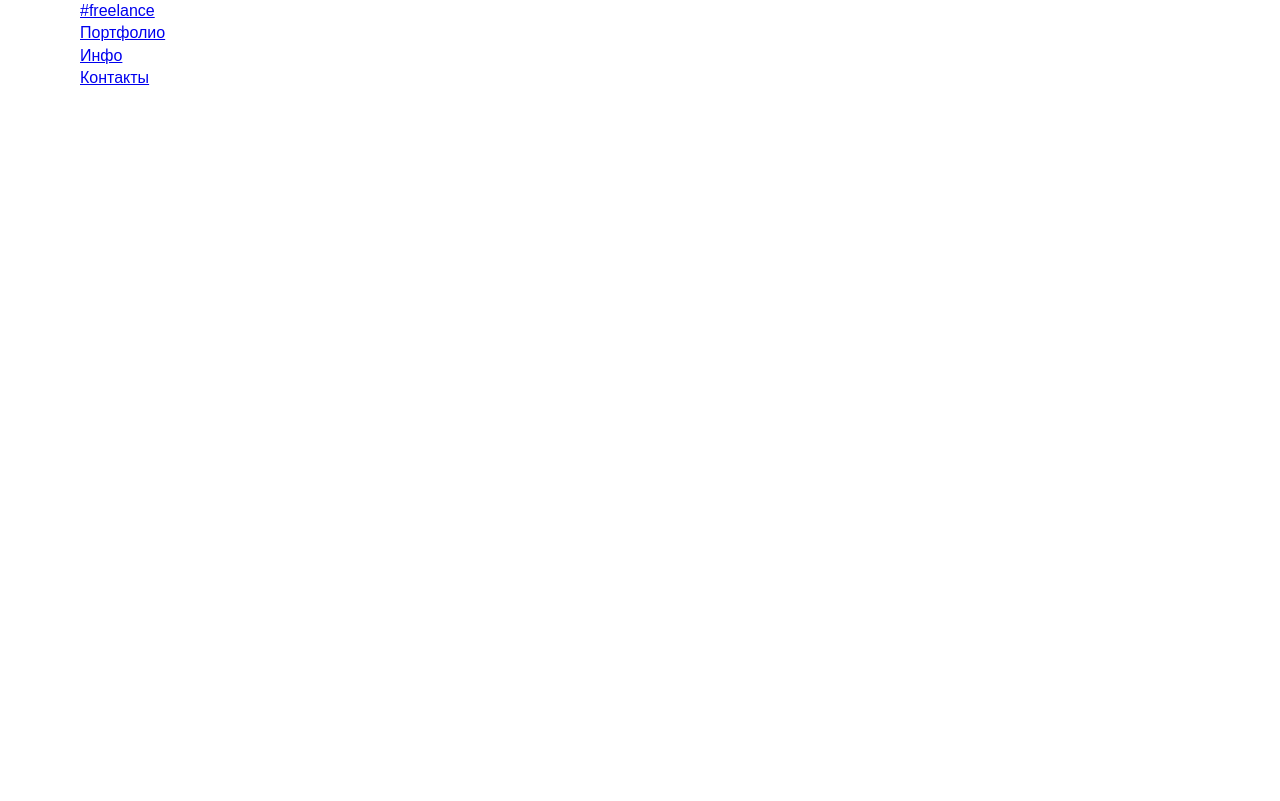
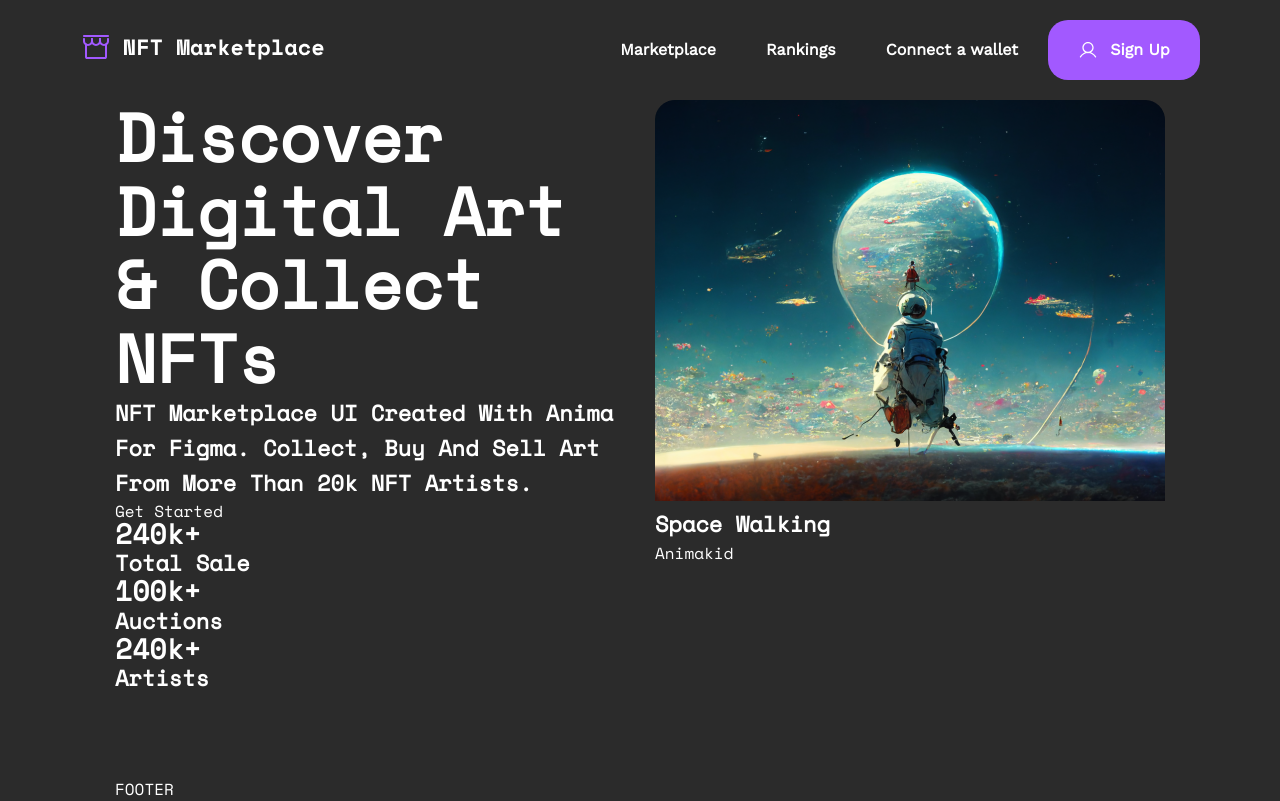
Before and after one commit to Martin6175903/NFT-Marketplace, a website: page src/html/index.html in a window 1280 px wide. Drawn offline with nearby package versions, Linux system fonts and the light colour scheme; files that its build step writes are made by us from their sources.

Commit message:
added header and chunk Block Starts

```diff
--- /dev/null
+++ b/src/html/MainPage/starts.html
@@ -0,0 +1,34 @@
+<section class="starts">
+  <div class="container">
+    <div class="starts__items">
+      <div class="starts__item">
+        <h1 class="title-level-one">
+          Discover digital art & Collect NFTs
+        </h1>
+        <h5 class="title-level-five">
+          NFT marketplace UI created with Anima for Figma. Collect, buy and sell art from more than 20k NFT artists.
+        </h5>
+        <a class="btn" href="#">Get Started</a>
+        <div class="starts__item-inner">
+          <div class="starts__item-box">
+            <h4 class="title-level-four">240k+</h4>
+            <h5 class="title-level-five">Total Sale</h5>
+          </div>
+          <div class="starts__item-box">
+            <h4 class="title-level-four">100k+</h4>
+            <h5 class="title-level-five">Auctions</h5>
+          </div>
+          <div class="starts__item-box">
+            <h4 class="title-level-four">240k+</h4>
+            <h5 class="title-level-five">Artists</h5>
+          </div>
+        </div>
+      </div>
+      <div class="starts__item">
+        <img src="../../img/homepage/starts/starts-bg.png" alt="Starts Background Image" class="starts__item-img">
+        <h5 class="title-level-five">Space Walking</h5>
+        <h6 class="title-level-six starts__item-subtitle">Animakid</h6>
+      </div>
+    </div>
+  </div>
+</section>
--- a/src/html/chunk/header.html
+++ b/src/html/chunk/header.html
@@ -1,22 +1,23 @@
 <header class="header">
-    <div class="container">
+    <div class="container header__container">
+        <a class="logo" href="./">
+            <img class="logo__img" src="../../img/logo.svg" alt="Logo SVG Site">
+        </a>
         <!-- Navbar -->
-        <nav>
-            <div class="container">
-                <div class="navbar">
-                    <div class="logo"> <a href="#"> #freelance </a> </div>
-                    <ul class="menu">
-                        <li class="menu__item"><a href="#" class="menu__item-link" data-scroll>Портфолио</a></li>
-                        <li class="menu__item"><a href="#" class="menu__item-link" data-scroll>Инфо</a></li>
-                        <li class="menu__item"><a href="#" class="menu__item-link" data-scroll>Контакты</a></li>
-                    </ul>
-                    <div class="burger">
-                        <span></span>
-                        <span></span>
-                        <span></span>
-                    </div>
-                </div>
-            </div>
+        <nav class="nav">
+            <ul class="menu">
+                <li class="menu__item"><a href="#" class="menu__item-link" data-scroll>Marketplace</a></li>
+                <li class="menu__item"><a href="#" class="menu__item-link" data-scroll>Rankings</a></li>
+                <li class="menu__item"><a href="#" class="menu__item-link" data-scroll>Connect a wallet</a></li>
+            </ul>
+            <a class="header__link-action" href="#">
+                <span class="header__link-action__text">Sign Up</span>
+            </a>
         </nav>
+        <div class="header__burger">
+            <span class="header__burger-item"></span>
+            <span class="header__burger-item"></span>
+            <span class="header__burger-item"></span>
+        </div>
     </div>
 </header>
--- a/src/html/index.html
+++ b/src/html/index.html
@@ -13,6 +13,7 @@
     <div class="wrapper__box">
         <!--Header-->
         @@include("./chunk/header.html")
+        @@include("./MainPage/starts.html")
     </div>
     <!-- Footer -->
     @@include("./chunk/footer.html")
--- a/src/scss/block/_fonts.scss
+++ b/src/scss/block/_fonts.scss
@@ -1,47 +1,47 @@
 @font-face {
-  font-family: 'Mulish';
+  font-family: 'Mulish-Bold';
   src: url("../../fonts/Mulish-Bold.ttf") format('truetype');
   font-weight: 700;
 }
 
 @font-face {
-  font-family: 'Mulish';
+  font-family: 'Mulish-Regular';
   src: url("../../fonts/Mulish-Regular.ttf") format('truetype');
   font-weight: 400;
 }
 
 @font-face {
-  font-family: 'Mulish';
+  font-family: 'Mulish-Semibold';
   src: url("../../fonts/Mulish-SemiBold.ttf") format('truetype');
   font-weight: 600;
 }
 
 @font-face {
-  font-family: 'Poppins';
+  font-family: 'Poppins-Regular';
   src: url("../../fonts/Poppins-Regular.ttf") format('truetype');
   font-weight: 400;
 }
 
 @font-face {
-  font-family: 'SpaceMono';
+  font-family: 'Space-Mono-Bold';
   src: url("../../fonts/SpaceMono-Bold.ttf") format('truetype');
   font-weight: 700;
 }
 
 @font-face {
-  font-family: 'SpaceMono';
+  font-family: 'Space-Mono-Regular';
   src: url("../../fonts/SpaceMono-Regular.ttf") format('truetype');
   font-weight: 400;
 }
 
 @font-face {
-  font-family: 'WorkSans';
+  font-family: 'Work-Sans-Regular';
   src: url("../../fonts/WorkSans-Regular.ttf") format('truetype');
   font-weight: 400;
 }
 
 @font-face {
-  font-family: 'Work Sans';
+  font-family: 'Work-Sans-SemiBold';
   src: url("../../fonts/WorkSans-SemiBold.ttf") format('truetype');
   font-weight: 600;
 }
--- a/src/scss/block/_global.scss
+++ b/src/scss/block/_global.scss
@@ -15,9 +15,8 @@ body {
   height: 100%;
   font-family: vars.$fontMain;
   color: vars.$text-color;
-  line-height: 140%;
-  font-weight: 400;
-  font-size: 16px;
+  @include vars.font-conf(16, 140%, 400);
+  background-color: vars.$background;
 }
 
 .wrapper {
@@ -35,10 +34,6 @@ body {
   margin: 0 auto;
   padding: 0 vars.$containerPadding+px;
 
-  @media (max-width: vars.$breakpoint1150) {
-    max-width: 1150px;
-  }
-
   @media (max-width: vars.$breakpoint992) {
     max-width: 992px;
   }
@@ -55,3 +50,50 @@ body {
     max-width: none;
   }
 }
+
+.header__container {
+  max-width: vars.$containerWidth + 100 + px;
+}
+
+.header__burger {
+  display: none;
+}
+
+.title-level-one {
+  font-weight: 700;
+  font-size: 67px;
+  line-height: 110%;
+  text-transform: capitalize;
+}
+
+.title-level-two {
+  font-weight: 700;
+  font-size: 51px;
+  line-height: 110%;
+  text-transform: capitalize;
+}
+
+.title-level-three {
+  font-weight: 700;
+  font-size: 38px;
+  line-height: 120%;
+  text-transform: capitalize;
+}
+
+.title-level-four {
+  font-weight: 700;
+  font-size: 28px;
+  text-transform: capitalize;
+}
+
+.title-level-five {
+  font-weight: 700;
+  font-size: 22px;
+  line-height: 160%;
+  text-transform: capitalize;
+}
+
+.title-level-seven {
+  font-size: 12px;
+  line-height: 110%;
+}
--- a/src/scss/block/_header.scss
+++ b/src/scss/block/_header.scss
@@ -0,0 +1,37 @@
+@use 'vars';
+
+.header {
+  padding: 20px;
+  &__container {
+    @include vars.flex-conf(space-between, center)
+  }
+  .nav {
+    @include vars.flex-conf(flex-end, def, 10);
+    max-width: 607px;
+    max-height: 60px;
+    height: 100%;
+    width: 100%;
+  }
+  .menu {
+    @include vars.flex-conf(def, center, 10);
+    &__item {
+      &-link {
+        font-family: vars.$fontWorkSans;
+        font-weight: 600;
+        padding: 12px 20px;
+        border-radius: 20px;
+        &:hover {
+          transition: all .5s;
+          color: vars.$hover-color;
+          background-color: vars.$text-color;
+        }
+      }
+    }
+  }
+  &__link-action {
+    @include vars.btn-conf(152, vars.$call-to-action, def, "user-icon.svg");
+    &:hover {
+      background-color: vars.$hover-color;
+    }
+  }
+}
--- a/src/scss/block/_reset.scss
+++ b/src/scss/block/_reset.scss
@@ -41,3 +41,14 @@ table {
   border-collapse: collapse;
   border-spacing: 0;
 }
+a {
+  text-decoration: none;
+  color: inherit;
+}
+button {
+  font-family: inherit;
+  color: inherit;
+  border: none;
+  outline: none;
+  background-color: transparent;
+}
--- a/src/scss/block/_vars.scss
+++ b/src/scss/block/_vars.scss
@@ -1,10 +1,9 @@
 // Container & Breakpoints
 
 @use "sass:math";
-$containerWidth: 1400;
-$containerPadding: 40;
+$containerWidth: 1050;
+$containerPadding: 15;
 $containerSidePadding: math.div($containerPadding, 2);
-$breakpoint1150: 1150px;
 $breakpoint992: 992px;
 $breakpoint768: 768px;
 $breakpoint600: 600px;
@@ -15,10 +14,10 @@ $burgerBreakPoint: $breakpoint992;
 $burgerActiveColor: 'white';
 
 // Fonts
-$fontMain: "Space Mono", sans-serif;
-$fontWorkSans: "Work Sans", sans-serif;
-$fontMulish: "Mulish", sans-serif;
-$fontPoppins: "Poppins", sans-serif;
+$fontMain: "Space-Mono-Regular", sans-serif;
+$fontWorkSans: "Work-Sans-Regular", sans-serif;
+$fontMulish: "Mulish-Regular", sans-serif;
+$fontPoppins: "Poppins-Regular", sans-serif;
 
 // Colors
 $background: #2b2b2b;
@@ -28,6 +27,7 @@ $text-color: #ffffff;
 $call-to-action: #a259ff;
 $blue-accent: #377df7;
 $red-accent: #ff7262;
+$hover-color: #753ac3;
 
 
 // Mixins
@@ -45,7 +45,7 @@ $red-accent: #ff7262;
 }
 
 @mixin font-conf($font-size:inherit, $line-height:inherit, $font-weight:400, $letter-spacing:normal) {
-  font-size: $font-size;
+  font-size: $font-size + px;
   line-height: $line-height;
   font-weight: $font-weight;
   @if($letter-spacing != normal) {
@@ -53,18 +53,52 @@ $red-accent: #ff7262;
   }
 }
 
-@mixin flex-conf($justify-content: start, $align-items: start, $gap: 0, $flex-wrap: no-wrap) {
+@mixin flex-conf($justify-content: def, $align-items: def, $gap: def, $flex-wrap: def) {
   display: flex;
-  @if($align-items != start) {
+  @if($align-items != def) {
     align-items: $align-items;
   }
-  @if($justify-content != start) {
+  @if($justify-content != def) {
     justify-content: $justify-content;
   }
-  @if($gap != 0) {
-    gap: $gap;
+  @if($gap != def) {
+    gap: $gap + px;
   }
-  @if($flex-wrap != no-wrap) {
+  @if($flex-wrap != def) {
     flex-wrap: $flex-wrap;
   }
 }
+
+@mixin btn-conf($max-width: 152, $bg-color: def, $border: def, $icon: def) {
+  font-family: $fontWorkSans;
+  font-weight: 600;
+  padding: 19px 0;
+  border-radius: 20px;
+  width: 100%;
+  max-width: $max-width + px;
+  cursor: pointer;
+  @include flex-conf(center, center);
+  @if ($bg-color != def) {
+    background-color: $bg-color;
+  }
+  @if ($border != def) {
+    border: $border;
+  }
+  &__text {
+    display: block;
+    @if ($icon != def) {
+      padding-left: 32px;
+      position: relative;
+      &:before {
+        content: "";
+        width: 20px;
+        height: 20px;
+        @include pos-absolute(left, top, 0, 50%, 0, -50%);
+        background: url("../../img/#{$icon}") center center no-repeat;
+      }
+    }
+  }
+  &:hover {
+    transition: all .2s;
+  }
+}
--- /dev/null
+++ b/src/scss/main-page/_starts.scss
@@ -0,0 +1,7 @@
+.starts {
+  .starts__items {
+    display: flex;
+    justify-content: space-between;
+    gap: 30px;
+  }
+}
--- a/src/scss/main.scss
+++ b/src/scss/main.scss
@@ -4,3 +4,4 @@
 @use "block/global";
 @use "block/header";
 @use "block/footer";
+@use "main-page/starts";
```
